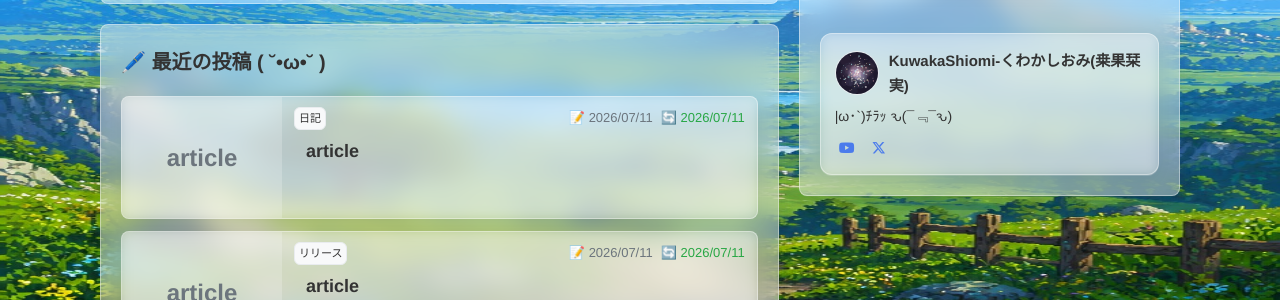
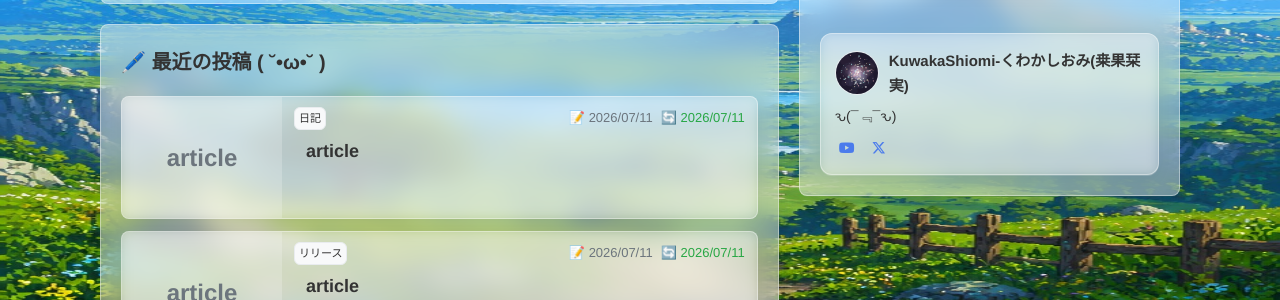
Before and after one commit to minoru-0707/minoru-0707.github.io, a Jekyll site: the page built from index.html, in a window 1280 px wide. Shown: the part 553-853 px from the top of the page. Built offline with Jekyll 4.4.1, drawn with Linux system fonts in a browser that asks for light colours; nearby versions of some CDN libraries.

Commit message:
2026/10/27
changed desc

```diff
--- a/_config.yml
+++ b/_config.yml
@@ -31,7 +31,7 @@ github_username:  jekyll
 
 creator_name: "KuwakaShiomi-くわかしおみ(桒果栞実)"
 creator_avatar: "/assets/images/design/stardust_canvas_245.png"
-creator_description: "|ω･`)ﾁﾗｯ ԅ(¯﹃¯ԅ)"
+creator_description: "ԅ(¯﹃¯ԅ)"
 
 sns_urls:
   youtube: "https://youtube.com/@minoru-0707"
```
